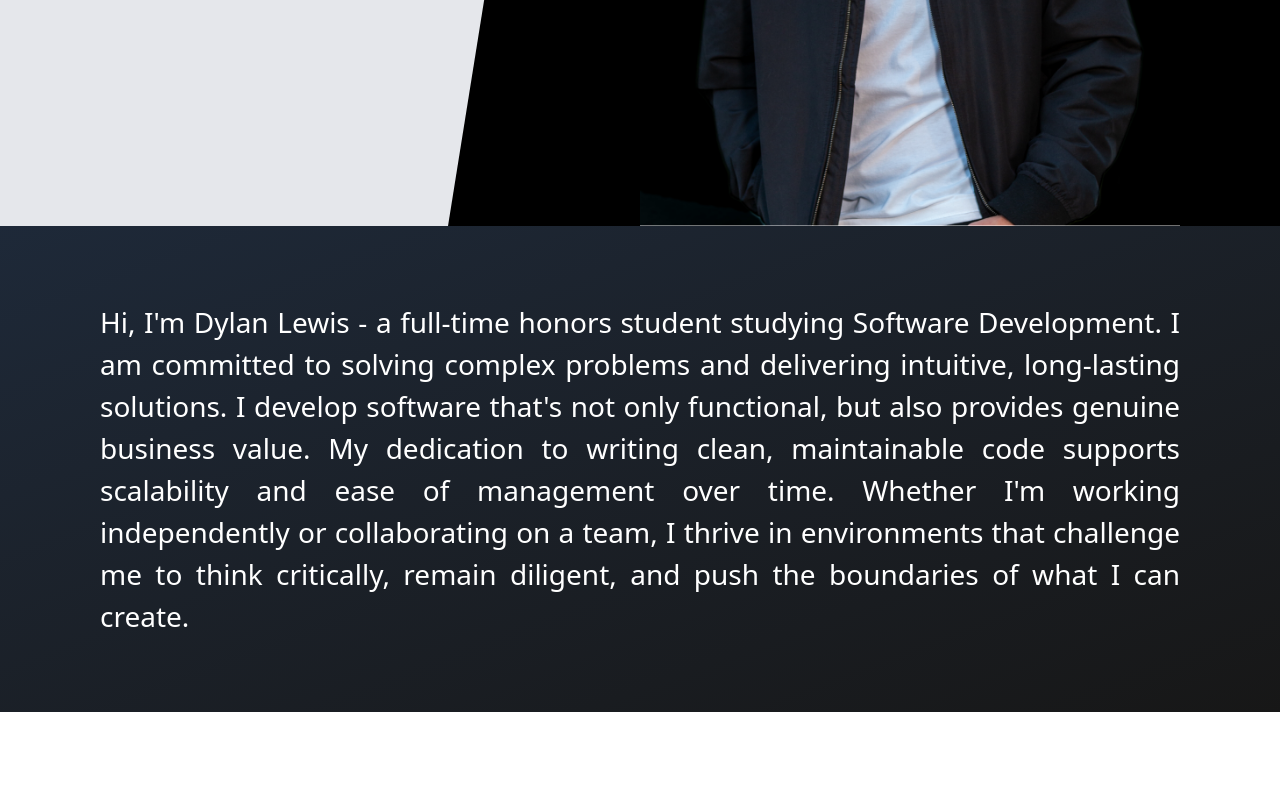
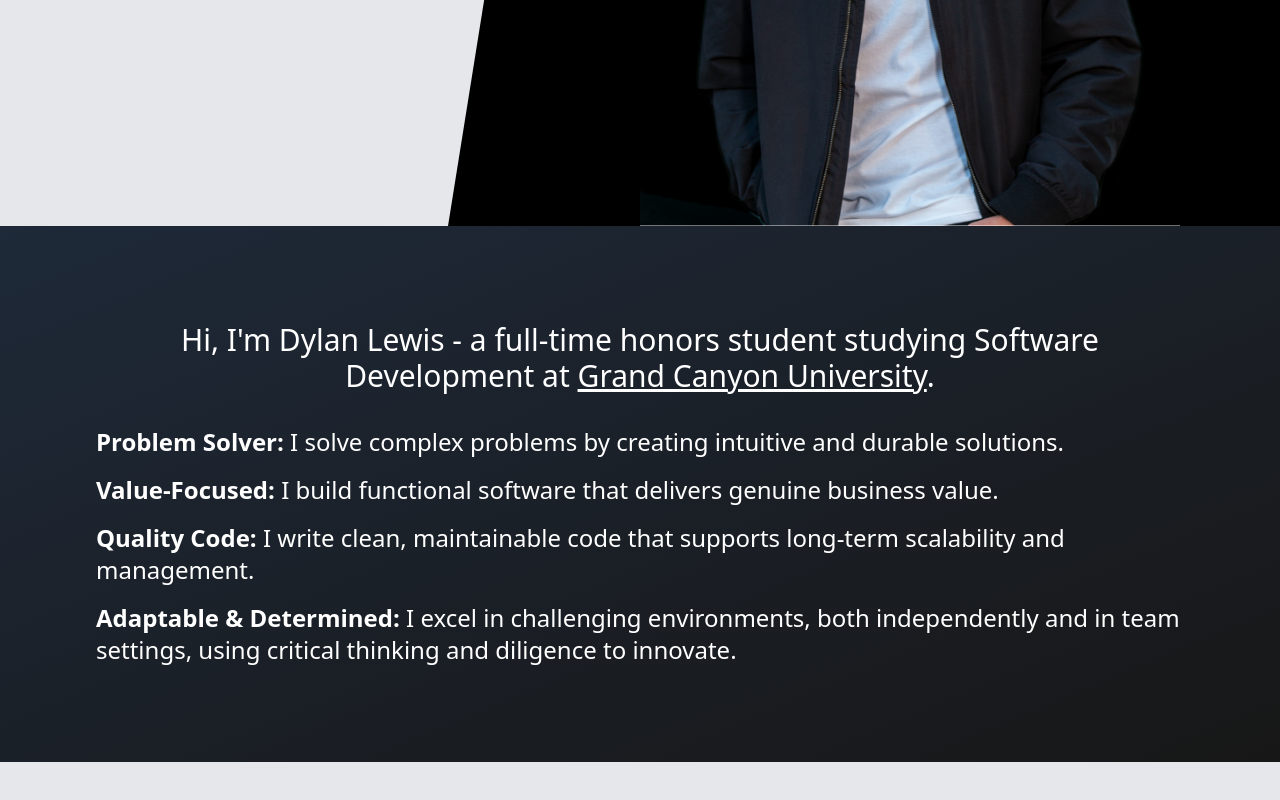
Before and after one commit to lewisengr/portfolio, a React (Vite) app in the folder portfolio/: page / in a window 1280 px wide. Shown: the part 574-1374 px from the top of the page. Before the commit the page ends 1286 px from the top, so only its background shows below. Built offline with nearby package versions, Linux system fonts and the light colour scheme.

Commit message:
refactored components and pages. Fully updated about-me-description page is implemented

```diff
--- a/portfolio/src/App.tsx
+++ b/portfolio/src/App.tsx
@@ -1,13 +1,19 @@
-import { Navbar } from "./components/Navbar";
-import { AboutMeTxtDesc } from "./pages/AboutMeTxtDesc";
+import { LandingPage } from "./pages/LandingPage";
+import { aboutMeData } from "./components/AboutMeTxtDesc";
+import { InfoSectionDesc } from "./pages/InfoSectionDesc";
+import { BrowserRouter } from "react-router-dom";
+import { InfoSectionFull } from "./pages/InfoSectionFull";
 import "./App.css";
-import { BrowserRouter } from "react-router-dom";
 
 function App() {
   return (
     <BrowserRouter>
-      <Navbar />
-      <AboutMeTxtDesc />
+      <LandingPage />
+      <InfoSectionDesc {...aboutMeData} />
+      <InfoSectionFull />
+      {/* <Skills /> */}
+      {/* <Portfolio /> */}
+      {/* <ContactMe /> */}
     </BrowserRouter>
   );
 }
--- /dev/null
+++ b/portfolio/src/components/AboutMeTxtDesc.tsx
@@ -0,0 +1,41 @@
+const introJSX = (
+  <>
+    Hi, I'm Dylan Lewis - a full-time honors student studying{" "}
+    <strong className="font-medium">Software Development</strong> at{" "}
+    <a
+      href="https://www.gcu.edu/degree-programs/bs-software-development"
+      target="_blank"
+      rel="noopener noreferrer"
+      className="underline hover:text-gray-300"
+    >
+      Grand Canyon University
+    </a>
+    .
+  </>
+);
+
+export const aboutMeData = {
+  intro: introJSX,
+  listItems: [
+    {
+      title: "Problem Solver:",
+      description:
+        "I solve complex problems by creating intuitive and durable solutions.",
+    },
+    {
+      title: "Value-Focused:",
+      description:
+        "I build functional software that delivers genuine business value.",
+    },
+    {
+      title: "Quality Code:",
+      description:
+        "I write clean, maintainable code that supports long-term scalability and management.",
+    },
+    {
+      title: "Adaptable & Determined:",
+      description:
+        "I excel in challenging environments, both independently and in team settings, using critical thinking and diligence to innovate.",
+    },
+  ],
+};
--- a/portfolio/src/pages/AboutMeTxtDesc.tsx
+++ /dev/null
@@ -1,19 +0,0 @@
-export const AboutMeTxtDesc = () => {
-  return (
-    <div className="px-[100px] py-[75px] bg-gradient-to-tl from-neutral-900 to-gray-800 inline-flex justify-center items-center gap-2.5 overflow-hidden">
-      <div className="text-justify justify-start">
-        <span className="text-white text-[28px] font-normal">
-          Hi, I'm Dylan Lewis - a full-time honors student studying Software
-          Development. I am committed to solving complex problems and delivering
-          intuitive, long-lasting solutions. I develop software that's not only
-          functional, but also provides genuine business value. My dedication to
-          writing clean, maintainable code supports scalability and ease of
-          management over time. Whether I'm working independently or
-          collaborating on a team, I thrive in environments that challenge me to
-          think critically, remain diligent, and push the boundaries of what I
-          can create.
-        </span>
-      </div>
-    </div>
-  );
-};
--- /dev/null
+++ b/portfolio/src/pages/InfoSectionDesc.tsx
@@ -0,0 +1,28 @@
+interface InfoSectionProps {
+  intro: React.ReactNode;
+  listItems: {
+    title: string;
+    description: string;
+  }[];
+}
+
+export const InfoSectionDesc = ({ intro, listItems }: InfoSectionProps) => {
+  return (
+    <div className="bg-gradient-to-tl from-neutral-900 to-gray-800 p-8 md:p-16 lg:p-24">
+      <div className="max-w-8xl mx-auto">
+        <p className="text-white text-2xl lg:text-3xl mb-8 text-center">
+          {intro}
+        </p>
+
+        <ul className="space-y-4 max-w-6xl mx-auto">
+          {listItems.map((item, index) => (
+            <li key={index} className="text-white text-xl lg:text-2xl">
+              <strong className="font-semibold">{item.title} </strong>
+              {item.description}
+            </li>
+          ))}
+        </ul>
+      </div>
+    </div>
+  );
+};
--- /dev/null
+++ b/portfolio/src/pages/InfoSectionFull.tsx
@@ -0,0 +1,5 @@
+export const InfoSectionFull = () => {
+  return (
+    <div className="relative min-h-screen bg-gray-200 font-sans"></div>
+  );
+};
--- a/portfolio/src/components/Navbar.tsx
+++ b/portfolio/src/pages/LandingPage.tsx
@@ -1,7 +1,7 @@
 import DylanPic from "../assets/MePic.png";
-import NavbarLinks from "./NavbarLinks";
+import NavbarLinks from "../components/NavbarLinks";
 
-export const Navbar = () => {
+export const LandingPage = () => {
   return (
     <div className="relative min-h-screen bg-gray-200 font-sans">
       <div className="absolute inset-0 bg-black [clip-path:polygon(45%_0,_100%_0,_100%_100%,_35%_100%)]"></div>
@@ -20,6 +20,7 @@ export const Navbar = () => {
               <a
                 href="https://github.com/lewisengr"
                 target="_blank"
+                rel="noopener noreferrer"
                 className="grid h-16 w-16 place-items-center rounded-xl bg-gray-300 text-gray-700 transition-colors hover:bg-gray-400"
               >
                 <svg
@@ -36,6 +37,7 @@ export const Navbar = () => {
               <a
                 href="https://www.linkedin.com/in/dylanlewisswe"
                 target="_blank"
+                rel="noopener noreferrer"
                 className="grid h-16 w-16 place-items-center rounded-md bg-gray-300 text-gray-700 transition-colors hover:bg-gray-400"
               >
                 <svg
@@ -51,6 +53,7 @@ export const Navbar = () => {
               <a
                 href="mailto:disneydylan1@gmail.com"
                 target="_blank"
+                rel="noopener noreferrer"
                 className="grid h-16 w-16 place-items-center rounded-md bg-gray-300 text-gray-700 transition-colors hover:bg-gray-400"
               >
                 <svg
```
